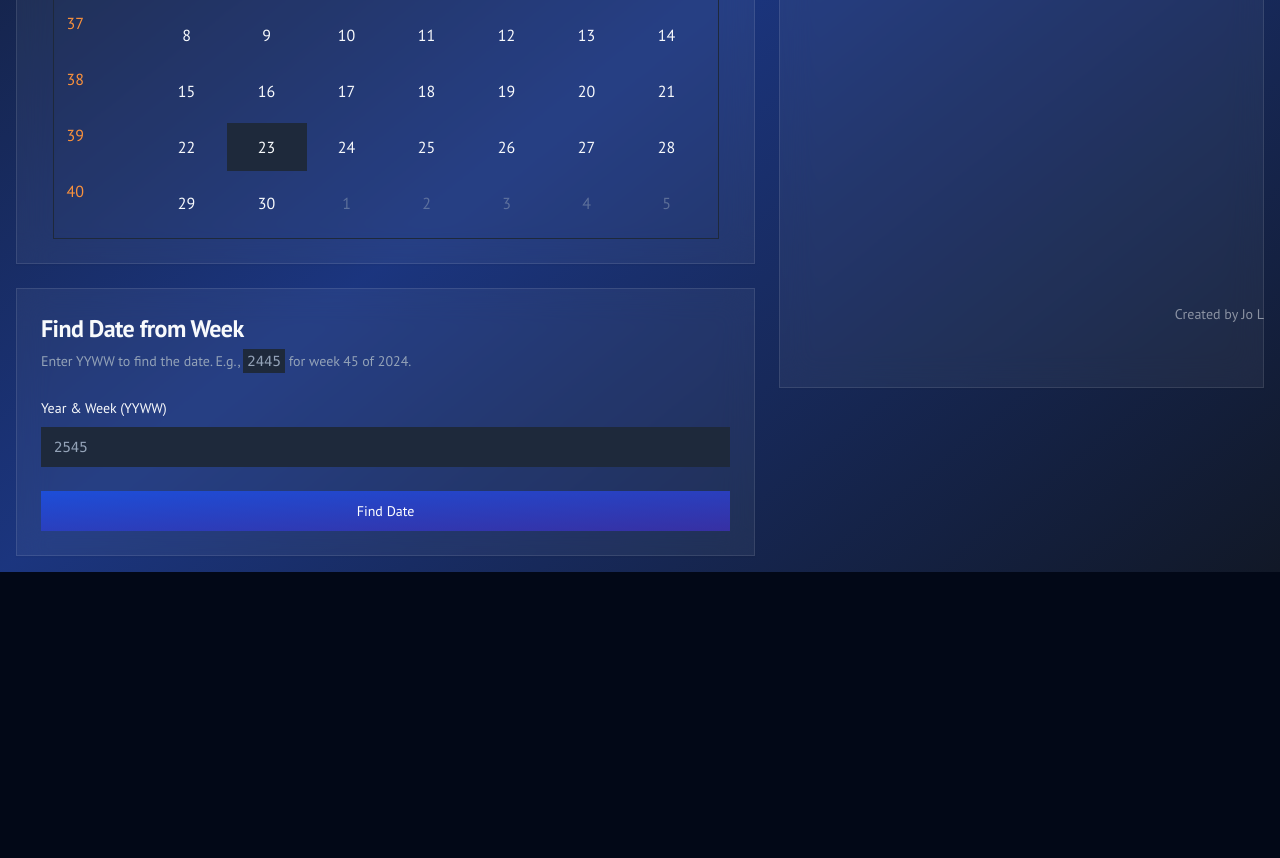
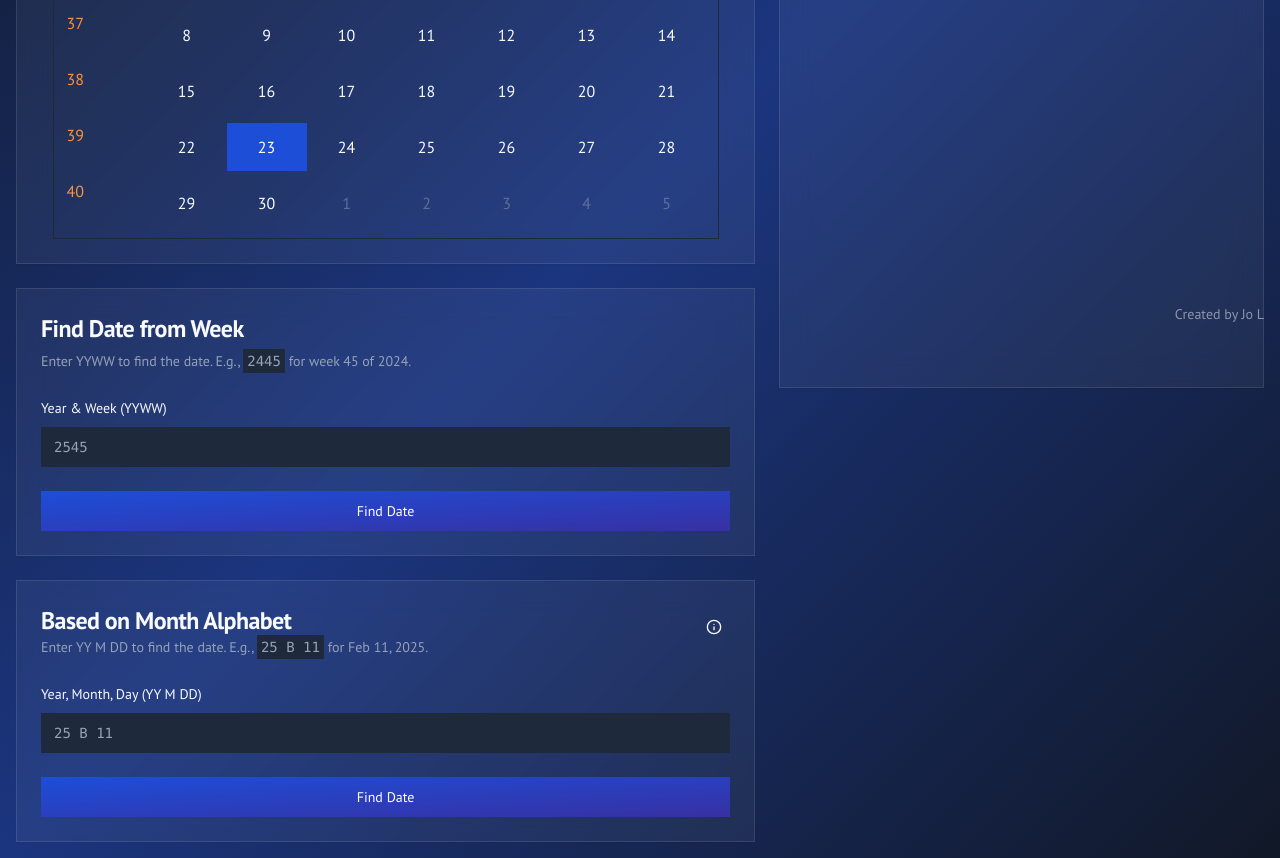
Before and after one commit to technewbiejo/datefinder, a Next.js app: page / in a window 1280 px wide. Shown: the part 460-1318 px from the top of the page. Before the commit the page ends 1032 px from the top, so only its background shows below. Built offline with nearby package versions, Linux system fonts and the light colour scheme.

Commit message:
Adding Based on Alphabet Month feature

```diff
--- a/src/app/actions.ts
+++ b/src/app/actions.ts
@@ -4,6 +4,10 @@ import { z } from 'zod';
 
 const FormSchema = z.object({
     yearWeek: z.string().length(4, "Must be a 4-digit number").regex(/^\d{4}$/, "Must be a 4-digit number"),
+});
+
+const MonthAlphabetSchema = z.object({
+    yearMonthDay: z.string().regex(/^\d{2}\s[A-La-l]\s\d{2}$/, "Format must be YY M DD (e.g., 25 B 11)"),
 });
 
 type State = {
@@ -74,3 +78,51 @@ export async function findDateAction(
         return { error: 'An unexpected error occurred while calculating the date. Please try again.' };
     }
 }
+
+
+export async function findDateFromMonthAlphabetAction(
+    data: z.infer<typeof MonthAlphabetSchema>
+): Promise<State> {
+    const validatedFields = MonthAlphabetSchema.safeParse({
+        ...data,
+        yearMonthDay: data.yearMonthDay.toUpperCase(),
+    });
+
+    if (!validatedFields.success) {
+        return { error: 'Invalid format. Use YY M DD (e.g., 25 B 11).' };
+    }
+
+    const { yearMonthDay } = validatedFields.data;
+    const parts = yearMonthDay.split(' ');
+    const yearDigits = parseInt(parts[0], 10);
+    const monthChar = parts[1];
+    const day = parseInt(parts[2], 10);
+
+    const year = 2000 + yearDigits;
+    const monthIndex = monthChar.charCodeAt(0) - 'A'.charCodeAt(0);
+
+    if (year < 2000 || year > 2099) {
+        return { error: 'Invalid year. Must be between 2000 and 2099.' };
+    }
+
+    if (monthIndex < 0 || monthIndex > 11) {
+        return { error: 'Invalid month character. Must be between A and L.' };
+    }
+
+    try {
+        const date = new Date(year, monthIndex, day);
+
+        // Check if date is valid (e.g. not Feb 30th)
+        if (date.getFullYear() !== year || date.getMonth() !== monthIndex || date.getDate() !== day) {
+            return { error: `Invalid day for the selected month.` };
+        }
+
+        const monthName = date.toLocaleString('en-US', { month: 'long' });
+        const fullDate = `${day}${getOrdinal(day)} ${monthName} ${year}`;
+
+        return { fullDate: fullDate };
+    } catch (e) {
+        console.error(e);
+        return { error: 'An unexpected error occurred. Please check your input.' };
+    }
+}
--- a/src/components/find-date-week-tab.tsx
+++ b/src/components/find-date-week-tab.tsx
@@ -5,7 +5,7 @@ import { zodResolver } from '@hookform/resolvers/zod';
 import { useForm } from 'react-hook-form';
 import * as z from 'zod';
 import { motion, AnimatePresence } from 'framer-motion';
-import { Trash } from 'lucide-react';
+import { Trash, Info } from 'lucide-react';
 
 import { Button } from '@/components/ui/button';
 import { Card, CardContent, CardDescription, CardFooter, CardHeader, CardTitle } from '@/components/ui/card';
@@ -16,11 +16,16 @@ import { Alert, AlertDescription, AlertTitle } from '@/components/ui/alert';
 import { CalendarCheck, AlertCircle, Loader } from 'lucide-react';
 import { Separator } from '@/components/ui/separator';
 import { ScrollArea } from '@/components/ui/scroll-area';
+import { Tooltip, TooltipContent, TooltipProvider, TooltipTrigger } from '@/components/ui/tooltip';
 
-import { findDateAction } from '@/app/actions';
+import { findDateAction, findDateFromMonthAlphabetAction } from '@/app/actions';
 
 const FormSchema = z.object({
     yearWeek: z.string().length(4, "Must be a 4-digit number").regex(/^\d{4}$/, "Must be a 4-digit number"),
+});
+
+const MonthAlphabetSchema = z.object({
+    yearMonthDay: z.string().regex(/^(?:\d{2}\s[A-La-l]\s\d{2})?$/, "Format must be YY M DD (e.g., 25 B 11)"),
 });
 
 type HistoryItem = {
@@ -30,8 +35,14 @@ type HistoryItem = {
 
 export default function FindDateWeekTab() {
     const [isPending, startTransition] = useTransition();
+    const [isPendingMonth, startTransitionMonth] = useTransition();
+
     const [result, setResult] = useState<string | null>(null);
     const [error, setError] = useState<string | null>(null);
+
+    const [resultMonth, setResultMonth] = useState<string | null>(null);
+    const [errorMonth, setErrorMonth] = useState<string | null>(null);
+
     const [history, setHistory] = useState<HistoryItem[]>([]);
 
     useEffect(() => {
@@ -59,6 +70,13 @@ export default function FindDateWeekTab() {
         },
     });
 
+    const formMonth = useForm<z.infer<typeof MonthAlphabetSchema>>({
+        resolver: zodResolver(MonthAlphabetSchema),
+        defaultValues: {
+            yearMonthDay: '',
+        },
+    });
+
     function onSubmit(data: z.infer<typeof FormSchema>) {
         startTransition(async () => {
             setError(null);
@@ -69,6 +87,24 @@ export default function FindDateWeekTab() {
             } else if (fullDate) {
                 setResult(fullDate);
                 updateHistory({ input: data.yearWeek, output: fullDate });
+            }
+        });
+    }
+
+    function onMonthSubmit(data: z.infer<typeof MonthAlphabetSchema>) {
+        if (!data.yearMonthDay) {
+            setErrorMonth("Input cannot be empty.");
+            return;
+        }
+        startTransitionMonth(async () => {
+            setErrorMonth(null);
+            setResultMonth(null);
+            const { fullDate, error } = await findDateFromMonthAlphabetAction(data);
+            if (error) {
+                setErrorMonth(error);
+            } else if (fullDate) {
+                setResultMonth(fullDate);
+                // Not adding to history for now, can be added if requested
             }
         });
     }
@@ -161,6 +197,77 @@ export default function FindDateWeekTab() {
                         )}
                     </AnimatePresence>
                 </Card>
+
+                <Card>
+                    <CardHeader className="flex flex-row items-start justify-between">
+                        <div>
+                            <CardTitle className="font-headline text-2xl">Based on Month Alphabet</CardTitle>
+                            <CardDescription>Enter YY M DD to find the date. E.g., <span className="font-mono bg-muted p-1 rounded-md">25 B 11</span> for Feb 11, 2025.</CardDescription>
+                        </div>
+                        <TooltipProvider>
+                            <Tooltip>
+                                <TooltipTrigger asChild>
+                                    <Button variant="ghost" size="icon" className="h-8 w-8">
+                                        <Info className="h-4 w-4" />
+                                    </Button>
+                                </TooltipTrigger>
+                                <TooltipContent className="max-w-[150px] text-wrap">
+                                    <p>Locate at Lot Code : D25 B H11 means D25 is year , B is month and H11 is date .</p>
+                                </TooltipContent>
+                            </Tooltip>
+                        </TooltipProvider>
+                    </CardHeader>
+                    <CardContent>
+                        <Form {...formMonth}>
+                            <form onSubmit={formMonth.handleSubmit(onMonthSubmit)} className="space-y-6">
+                                <FormField
+                                    control={formMonth.control}
+                                    name="yearMonthDay"
+                                    render={({ field }) => (
+                                        <FormItem>
+                                            <FormLabel>Year, Month, Day (YY M DD)</FormLabel>
+                                            <FormControl>
+                                                <Input placeholder="25 B 11" {...field} className="font-mono text-base" onChange={e => field.onChange(e.target.value.toUpperCase())} />
+                                            </FormControl>
+                                            <FormMessage />
+                                        </FormItem>
+                                    )}
+                                />
+                                <Button type="submit" variant="gradientBlue" disabled={isPendingMonth} className="w-full">
+                                    {isPendingMonth ? <Loader className="animate-spin" /> : 'Find Date'}
+                                    {isPendingMonth && <span className="ml-2">Calculating...</span>}
+                                </Button>
+                            </form>
+                        </Form>
+                    </CardContent>
+                    <AnimatePresence>
+                        {(resultMonth || errorMonth) && (
+                            <motion.div
+                                initial={{ opacity: 0, y: 10 }}
+                                animate={{ opacity: 1, y: 0 }}
+                                exit={{ opacity: 0, y: -10 }}
+                                transition={{ duration: 0.3 }}
+                            >
+                                <CardFooter className="flex flex-col pt-0">
+                                    {resultMonth && (
+                                        <Alert className="w-full bg-primary/10 border-primary/50 text-primary-foreground">
+                                            <CalendarCheck className="h-4 w-4 stroke-primary" />
+                                            <AlertTitle className="font-headline text-primary">Calculated Date</AlertTitle>
+                                            <AlertDescription className="font-bold font-headline text-lg text-foreground">{resultMonth}</AlertDescription>
+                                        </Alert>
+                                    )}
+                                    {errorMonth && (
+                                        <Alert variant="destructive" className="w-full">
+                                            <AlertCircle className="h-4 w-4" />
+                                            <AlertTitle className="font-headline">Error</AlertTitle>
+                                            <AlertDescription>{errorMonth}</AlertDescription>
+                                        </Alert>
+                                    )}
+                                </CardFooter>
+                            </motion.div>
+                        )}
+                    </AnimatePresence>
+                </Card>
             </div>
 
             <div className="md:col-span-2 space-y-6">
--- a/src/components/ui/calendar.tsx
+++ b/src/components/ui/calendar.tsx
@@ -46,7 +46,7 @@ function Calendar({
                 day_range_end: "day-range-end",
                 day_selected:
                     "bg-primary text-primary-foreground hover:bg-primary hover:text-primary-foreground focus:bg-primary focus:text-primary-foreground",
-                day_today: "bg-accent text-accent-foreground dark:bg-accent dark:text-accent-foreground bg-blue-700 text-white",
+                day_today: "bg-blue-700 text-white hover:bg-blue-700/90 dark:bg-blue-700 dark:text-white dark:hover:bg-blue-700/90",
                 day_outside:
                     "day-outside text-muted-foreground opacity-50 aria-selected:bg-accent/50 aria-selected:text-muted-foreground",
                 day_disabled: "text-muted-foreground opacity-50",
```
